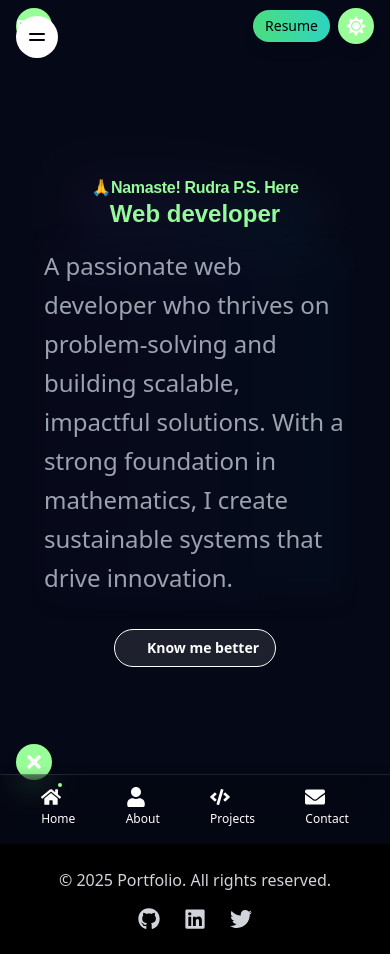
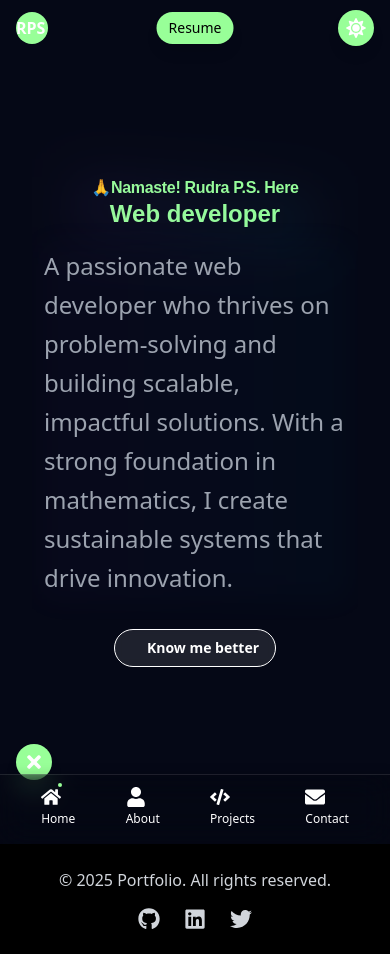
Before and after one commit to lord-rudra0/My-Portfolio, a React (Vite) app: page / in a window 390 px wide. Built offline with nearby package versions, Linux system fonts and the light colour scheme.

Commit message:
Enhance Navbar component with responsive design: add mobile top bar, adjust desktop layout, and integrate resume link

```diff
--- a/src/components/Navbar.jsx
+++ b/src/components/Navbar.jsx
@@ -26,7 +26,35 @@ const Navbar = () => {
 
   return (
     <>
-    <div className="fixed w-full top-0 z-50">
+      {/* Mobile top bar: visible only on small screens */}
+      <div className="md:hidden fixed top-0 left-0 right-0 z-50 bg-transparent">
+        <div className="max-w-[1400px] mx-auto px-4 py-2">
+          <div className="relative h-10">
+            <div className="absolute left-0 top-1/2 transform -translate-y-1/2 pl-0">
+              <div className="w-8 h-8 rounded-full bg-[var(--color-accent,#10b981)] flex items-center justify-center text-white font-bold">RPS</div>
+            </div>
+
+            <div className="absolute left-1/2 top-1/2 transform -translate-x-1/2 -translate-y-1/2">
+              <a
+                href="/resume.pdf"
+                target="_blank"
+                rel="noopener noreferrer"
+                className="inline-flex items-center px-3 py-1.5 rounded-full text-sm font-medium bg-[var(--color-accent,#10b981)] text-black shadow-lg hover:opacity-95"
+                aria-label="Open resume"
+              >
+                Resume
+              </a>
+            </div>
+
+            <div className="absolute right-0 top-1/2 transform -translate-y-1/2 pr-0">
+              <ThemeToggle />
+            </div>
+          </div>
+        </div>
+      </div>
+
+      {/* Desktop centered header (hidden on small screens) */}
+      <div className="hidden md:block fixed w-full top-0 z-50">
         <div className="max-w-[1400px] mx-auto px-4 py-2">
           <div className="flex items-center justify-between">
             <div className="flex items-center gap-3">
@@ -58,6 +86,7 @@ const Navbar = () => {
           </div>
         </div>
       </div>
+
       {/* Mobile bottom nav */}
       <MobileNav links={links.map(l => ({ id: l.id, link: l.label, path: l.href }))} />
     </>
```
Lines whose indentation alone changed are shown as unchanged.
